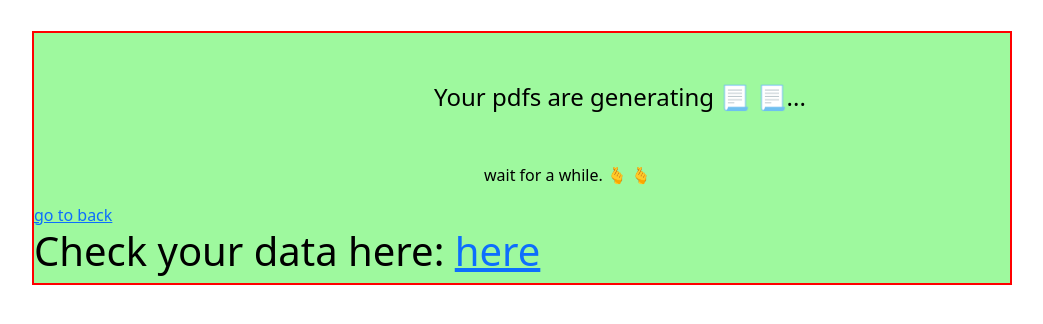
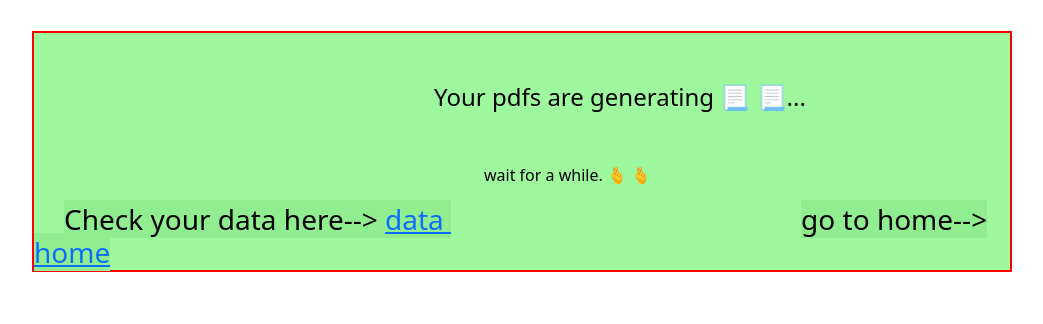
Before and after one commit to Kp270705/FlaskCertificateGen, a Flask app: template templates/ack.html in a window 1280 px wide. Shown: the part 133-457 px from the top of the page, without its empty margins (118-1161 px from the left). Run offline with Flask 3, Linux system fonts and the light colour scheme; the template is opened without the code that fills it, so the values that code supplies are empty.

Commit message:
design commit

```diff
--- a/templates/ack.html
+++ b/templates/ack.html
@@ -1,3 +1,19 @@
+<style>
+
+    .h3{
+        background-color: lightgreen;
+        display: inline;
+        margin: 0px 0px 0px 30px;
+    }
+
+    .h3b{
+        background-color: lightgreen;
+        display: inline;
+        margin: 0px 0px 0px 350px;
+    }
+
+</style>
+
 {% extends "base.html" %}
 {% block content %}
 
@@ -7,13 +23,14 @@
 
     <p style="margin-top: 51px; margin-left: 450px;"> wait for a while. 🫰 🫰 </p>
 
-    <div class="prev">
-        <a href="/csv">go to back </a>
-    </div>
-    <h1>
-        Check your data here:
-        <a href="/csvFile"> here</a>
-    </h1>
+
+    <h3 class="h3" >
+        Check your data here--> <a href="/csvFile"> data </a>
+    </h3>
+
+    <h3 class="h3 h3b" >
+        go to home--> <a href="/csv"> home </a>
+    </h3>
 
 </div>
 
```
